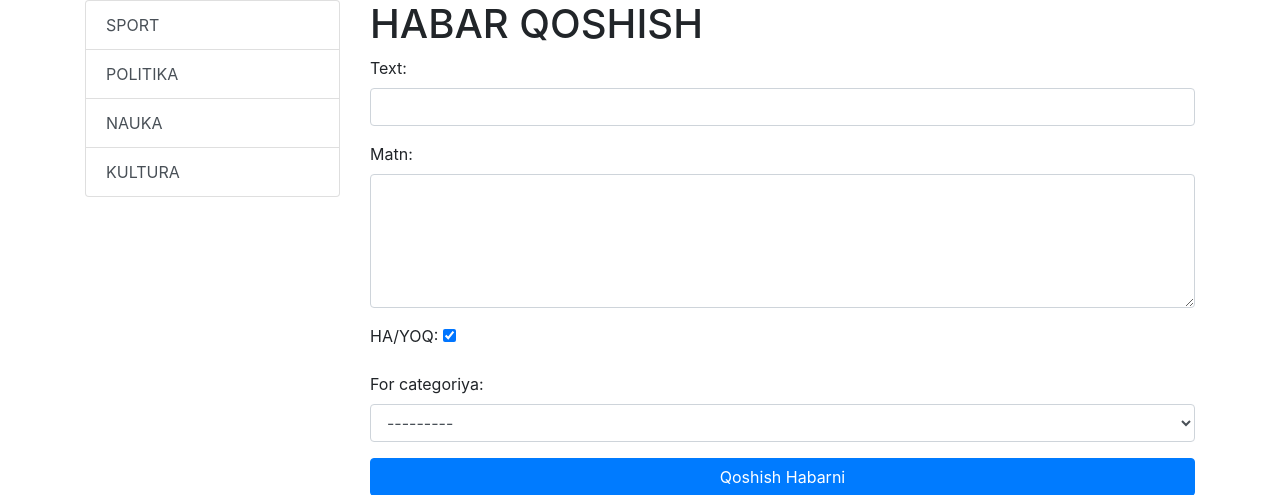
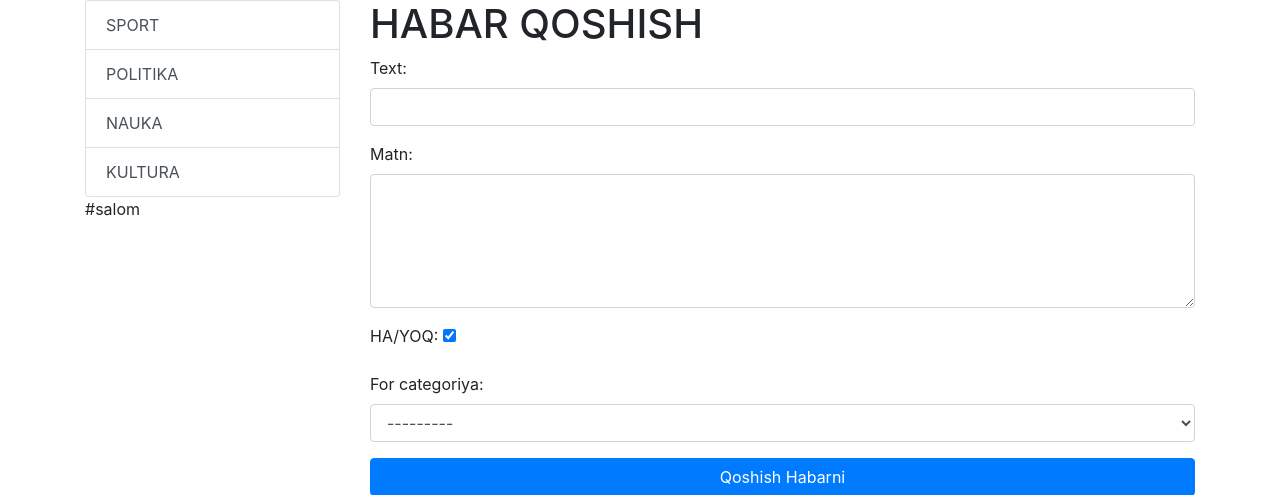
Before and after one commit to Doniyor-Mr/django-, a Django app: page /news/add_news/ in a window 1280 px wide. Shown: the part 72-567 px from the top of the page. Run offline with Django 3.2, Linux system fonts and the light colour scheme; data comes from the database, SQL or seed files in the repository; some libraries are stand-ins or nearby versions.

Commit message:
Update _sidebar.html

```diff
--- a/apname/templates/inc/_sidebar.html
+++ b/apname/templates/inc/_sidebar.html
@@ -13,3 +13,4 @@
 {% endcomment %}
 
 {% show_categories  %}
+#salom
```
